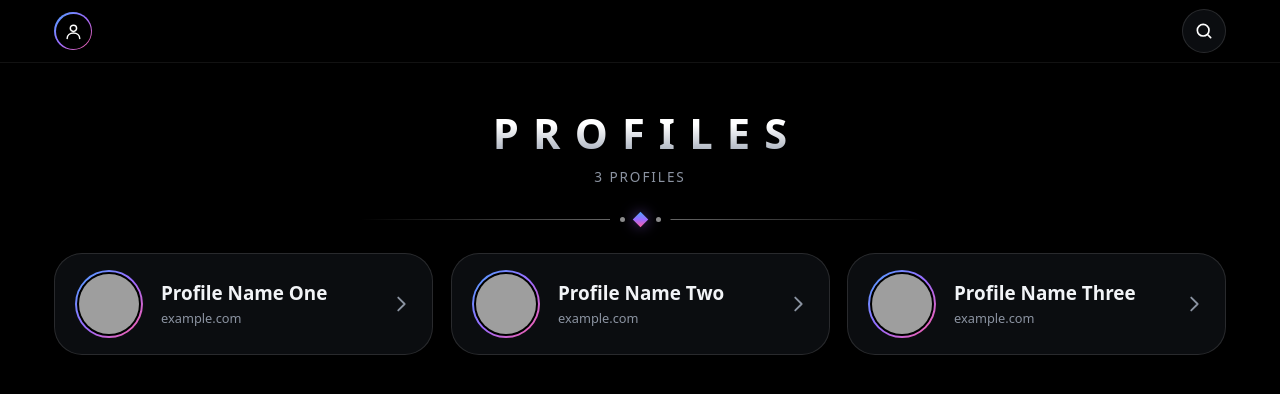
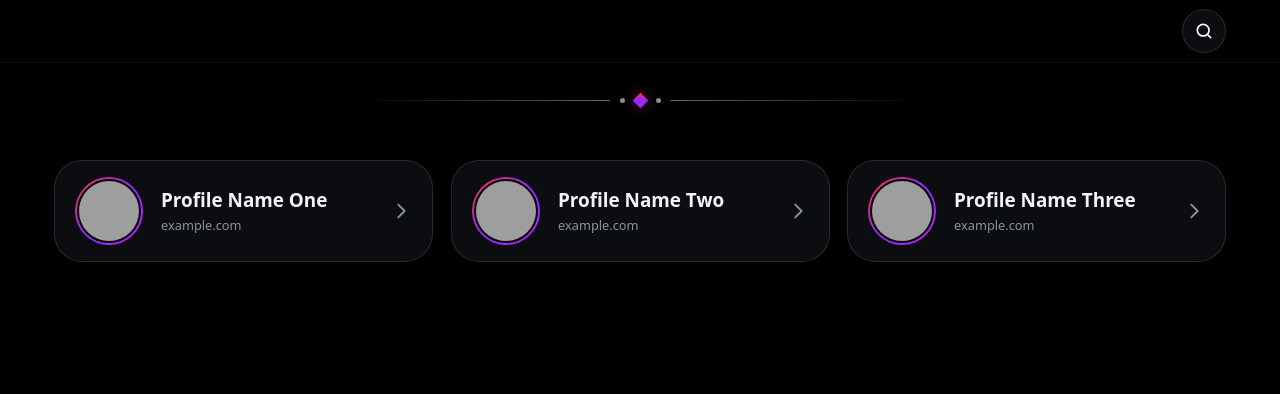
Before and after one commit to mdimrankhanalpha/Alpha-Profiles, a plain HTML site: page index.html in a window 1280 px wide. Drawn offline with Linux system fonts and the light colour scheme; grey boxes are pictures that could not be loaded.

Commit message:
Add files via upload

```diff
--- a/index.html
+++ b/index.html
@@ -11,10 +11,6 @@
 
 <div class="topbar" id="topbar">
   <div class="topbar-in">
-    <div class="brand" aria-hidden="true">
-      <span class="logo"><i><svg viewBox="0 0 24 24"><circle cx="12" cy="8" r="4"/><path d="M4 21c0-4.2 3.6-7 8-7s8 2.8 8 7"/></svg></i></span>
-    </div>
-
     <div class="search">
       <div class="search-field" id="field">
         <input id="q" type="text" inputmode="search" enterkeyhint="search" placeholder="Search profiles" autocomplete="off" autocapitalize="off" spellcheck="false" aria-label="Search profiles" tabindex="-1">
@@ -32,11 +28,10 @@
 
 <div class="wrap">
   <header class="hero">
-    <h1>Profiles</h1>
-    <div class="count" id="count" aria-live="polite"></div>
     <div class="divider" aria-hidden="true">
       <b></b><span></span><em></em><span></span><b></b>
     </div>
+    <div class="count" id="count" aria-live="polite"></div>
   </header>
 
   <main>
--- a/script.js
+++ b/script.js
@@ -121,8 +121,7 @@
     if (!view.length){
       $status.innerHTML = '<div class="msg">' + (all.length ? 'No profile matches your search.' : 'No profiles yet.') + '</div>';
     }
-    $count.textContent = !all.length ? '' :
-      (view.length === all.length ? all.length + (all.length > 1 ? ' profiles' : ' profile') : view.length + ' of ' + all.length);
+    $count.textContent = (all.length && view.length !== all.length) ? view.length + ' of ' + all.length : '';
     renderMore();
     fill();
   }
--- a/style.css
+++ b/style.css
@@ -5,9 +5,9 @@
   --line:rgba(255,255,255,.12);
   --text:#f2f4f7;
   --muted:#8b93a1;
-  --a1:#4da3ff;
-  --a2:#9b6bff;
-  --a3:#ff5fa2;
+  --a1:#ff2b4f;
+  --a2:#8f2bff;
+  --a3:#c01cff;
   --grad:linear-gradient(135deg,var(--a1),var(--a2),var(--a3));
   --gap:clamp(10px,2.2vw,18px);
   --pad-x:max(14px,env(safe-area-inset-left),env(safe-area-inset-right));
@@ -34,15 +34,8 @@ svg{display:block}
 .topbar-in{
   height:62px;max-width:1200px;margin:0 auto;
   padding:0 max(14px,env(safe-area-inset-left)) 0 max(14px,env(safe-area-inset-right));
-  display:flex;align-items:center;justify-content:space-between;gap:10px;
+  display:flex;align-items:center;justify-content:flex-end;gap:10px;
 }
-.brand{flex:none;display:flex;align-items:center}
-.logo{
-  width:38px;aspect-ratio:1;border-radius:50%;background:var(--grad);
-  display:grid;place-items:center;
-}
-.logo i{width:calc(100% - 3px);aspect-ratio:1;border-radius:50%;background:#000;display:grid;place-items:center}
-.logo svg{width:54%;height:54%;fill:none;stroke:#fff;stroke-width:1.9;stroke-linecap:round;stroke-linejoin:round}
 
 /* ---- search (icon only until tapped) ---- */
 .search{flex:1;min-width:0;display:flex;align-items:center;justify-content:flex-end;gap:8px}
@@ -80,37 +73,28 @@ svg{display:block}
 .search.has-text .clear{display:grid}
 
 .topbar.open .search-field{
-  width:min(calc(100vw - 128px - env(safe-area-inset-left) - env(safe-area-inset-right)),380px);
+  width:min(calc(100vw - 80px - env(safe-area-inset-left) - env(safe-area-inset-right)),420px);
   opacity:1;visibility:visible;transition:width .28s ease,opacity .2s ease,visibility 0s;
 }
 .topbar.open .icon-btn{border-color:var(--a1)}
 .topbar.open .i-search{opacity:0;transform:rotate(90deg) scale(.6)}
 .topbar.open .i-close{opacity:1;transform:none}
-@media (max-width:560px){
-  .topbar.open .brand{display:none}
-  .topbar.open .search-field{width:calc(100vw - 80px - env(safe-area-inset-left) - env(safe-area-inset-right))}
-}
 
 /* ============ HERO + DIVIDER ============ */
 .wrap{width:100%;max-width:1200px;margin:0 auto;padding:0 var(--pad-x)}
-.hero{text-align:center;padding:clamp(22px,6vh,56px) 0 clamp(18px,3.5vh,32px)}
-.hero h1{
-  font-size:clamp(1.5rem,6vw,2.6rem);font-weight:800;letter-spacing:.34em;padding-left:.34em;
-  text-transform:uppercase;line-height:1.1;
-  background:linear-gradient(180deg,#fff 30%,#9aa3b2);-webkit-background-clip:text;background-clip:text;color:transparent;
-}
-.count{margin-top:10px;font-size:.85rem;color:var(--muted);letter-spacing:.14em;text-transform:uppercase;min-height:1.3em}
+.hero{text-align:center;padding:clamp(18px,4vh,34px) 0 clamp(16px,3vh,28px)}
+.count{margin-top:12px;font-size:.85rem;color:var(--muted);letter-spacing:.14em;text-transform:uppercase;min-height:1.3em}
 
 .divider{
   display:flex;align-items:center;justify-content:center;gap:10px;
-  width:min(100%,560px);margin:clamp(18px,3.5vh,28px) auto 0;
+  width:min(100%,560px);margin:0 auto;
 }
 .divider b{flex:1;height:1px;background:linear-gradient(90deg,transparent,rgba(255,255,255,.4))}
 .divider b:last-child{transform:scaleX(-1)}
 .divider span{width:5px;height:5px;border-radius:50%;background:rgba(255,255,255,.55)}
 .divider em{
   width:11px;height:11px;transform:rotate(45deg);background:var(--grad);
-  box-shadow:0 0 14px rgba(155,107,255,.55);
+  box-shadow:0 0 14px rgba(190,40,120,.6);
 }
 
 /* ============ LIST ============ */
```
